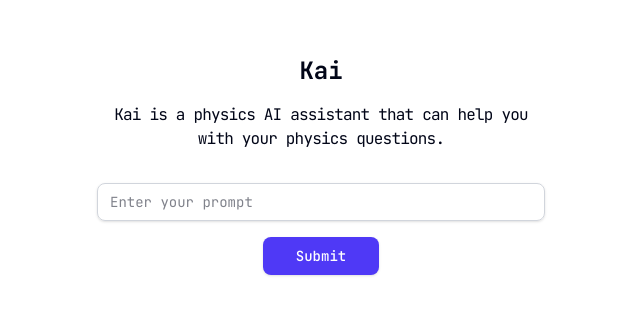
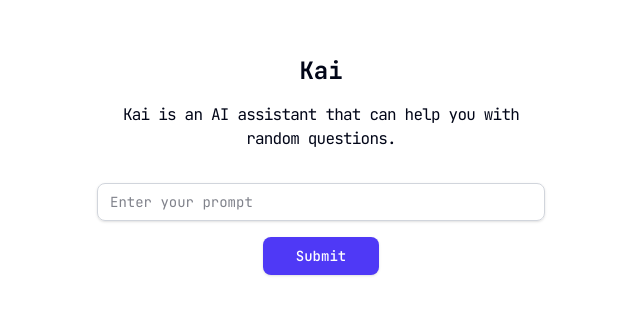
Before and after one commit to Hendo10X/kai, a Next.js app: page / in a window 1280 px wide. Shown: the part 235-550 px from the top of the page, without its empty margins (319-959 px from the left). Built offline with nearby package versions, Linux system fonts and the light colour scheme; no server answers.

Commit message:
Update description of AI assistant to reflect broader capabilities

```diff
--- a/app/page.tsx
+++ b/app/page.tsx
@@ -59,7 +59,7 @@ export default function Home() {
     <div className="flex flex-col items-center justify-center min-h-screen p-4">
       <h1 className="text-2xl font-bold text-center mb-4 font-mono font-bold">Kai</h1>
       <p className="w-full max-w-md text-md text-center mb-7 font-mono tracking-tighter">
-        Kai is a physics AI assistant that can help you with your physics questions.
+        Kai is an AI assistant that can help you with random questions.
       </p>
       <form onSubmit={onSubmit} className="w-full max-w-md space-y-4 font-mono">
         <div>
```
